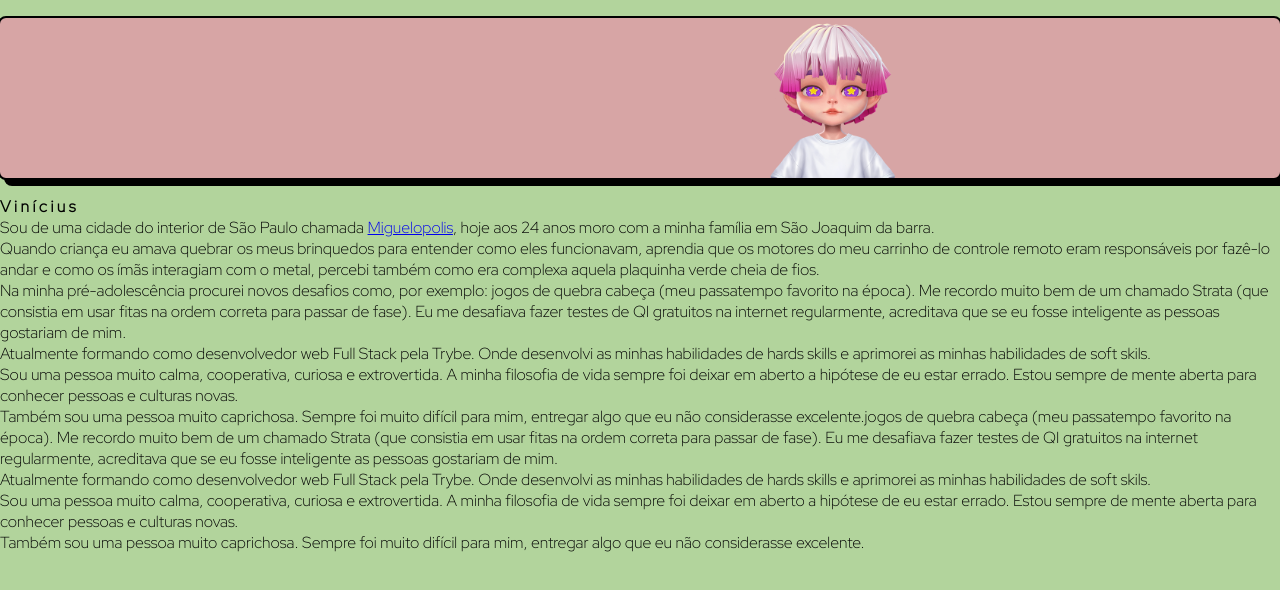
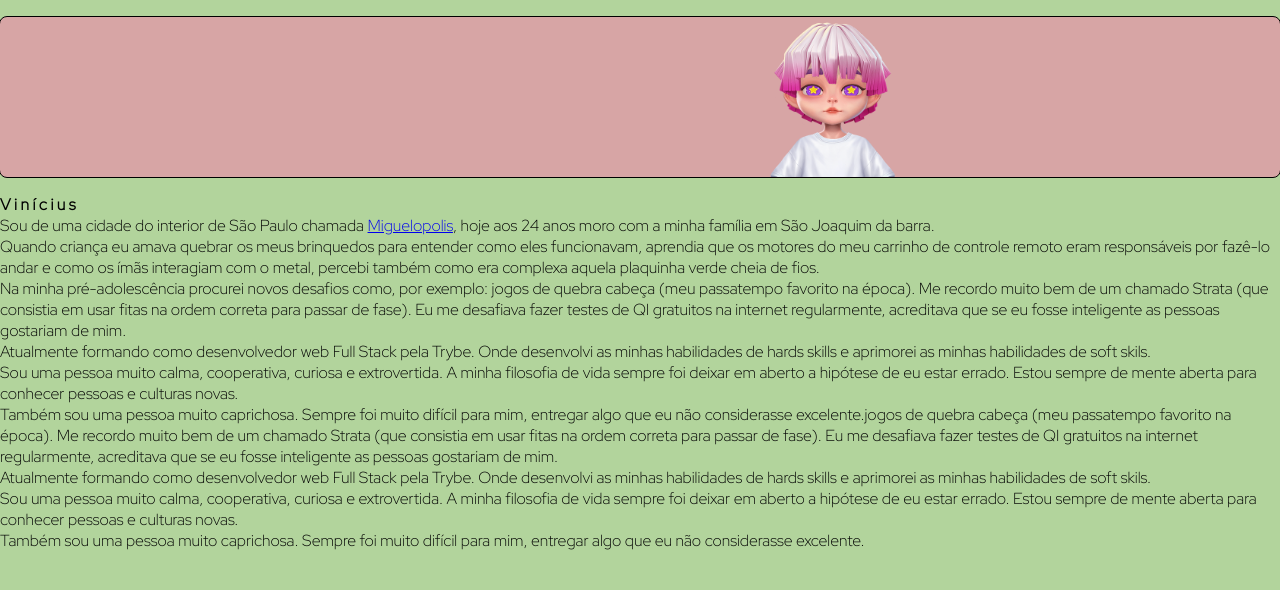
Before and after one commit to vinicius-mns/vinicius-mns.github.io, a Vue app: page / in a window 1280 px wide. Shown: the top 590 px of the page. Built offline with nearby package versions, Linux system fonts and the light colour scheme; the HTML template or start-up script is replaced by a standard one.

Commit message:
fix: Component exemplo de page

```diff
--- a/src/pages/QuemSou.vue
+++ b/src/pages/QuemSou.vue
@@ -10,7 +10,7 @@ const markdownTxt = marked(txt)
 
 <template>
   <main>
-    <div class="img-container"><img :src="image" alt="avatart"></div>
+    <div class="img-container neo-card"><img :src="image" alt="avatart"></div>
     <div class="content" v-html="markdownTxt"></div>
   </main>
 </template>
@@ -23,13 +23,9 @@ const markdownTxt = marked(txt)
     align-items: center;
 
     & .img-container {
-      background-color: rgb(215, 165, 165);
-      border: solid black 2px;
-      box-shadow: 6px 6px 0px black;
       width: 100%;
       height: 10rem;
       margin-top: 1rem;
-      border-radius: 8px;
 
       display: flex;
       align-items: end;
```
